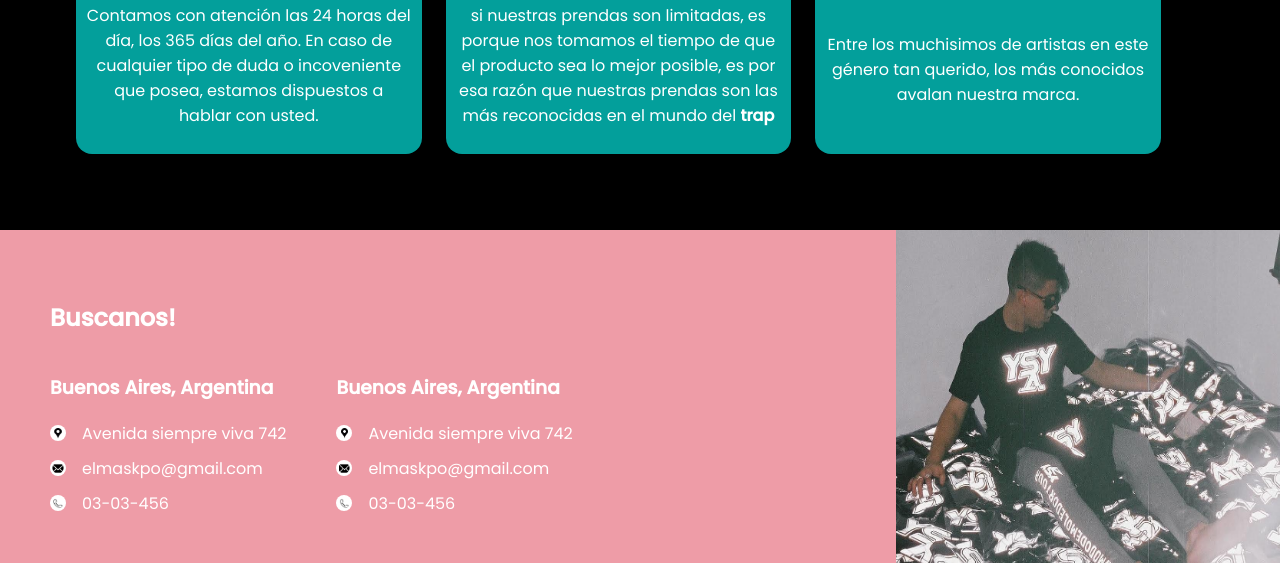
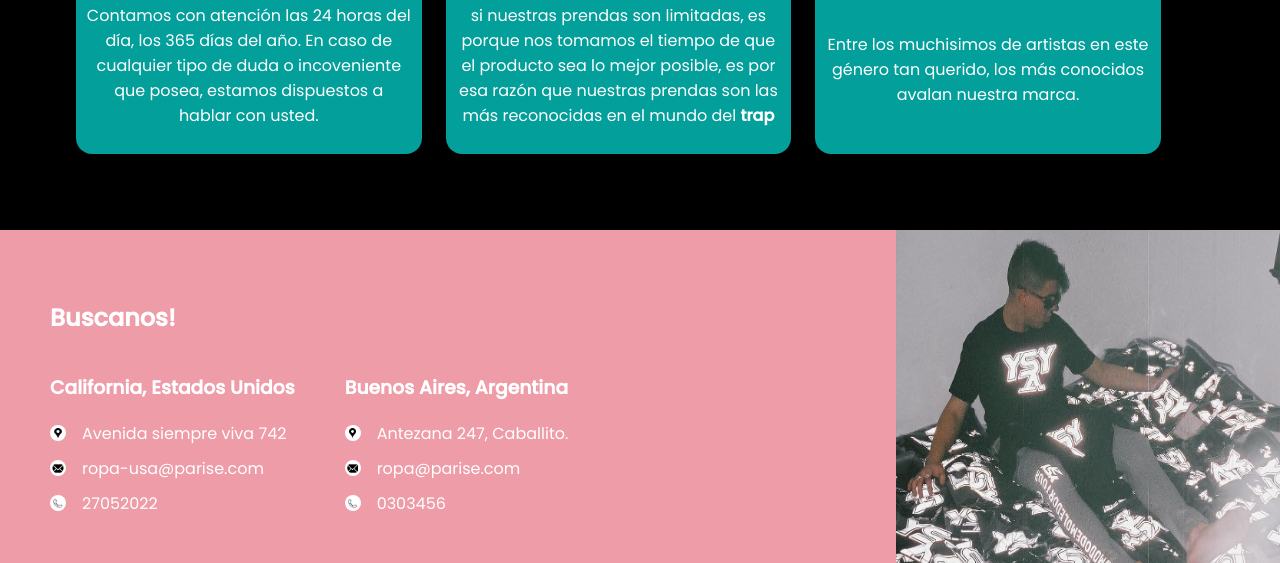
Before and after one commit to elianparise/landing-page-nucba, a plain HTML site: page index.html in a window 1280 px wide. Shown: the part 1634-2197 px from the top of the page. Drawn offline with Linux system fonts and the light colour scheme.

Commit message:
info changed in contact cards

```diff
--- a/index.html
+++ b/index.html
@@ -73,33 +73,33 @@
             <div class="contact-info">
               <div class="card-container">
                 <div class="info-card">
-                  <h3>Buenos Aires, Argentina</h3>
+                  <h3>California, Estados Unidos</h3>
                     <div class="card-line">
                       <img src="/images/location-icon.png" alt="icono de localización">
                       <div>Avenida siempre viva 742</div>
                     </div>
                     <div class="card-line">
                       <img src="/images/email-icon.png" alt="icono de email">
-                      <div>elmaskpo@gmail.com</div>
+                      <div>ropa-usa@parise.com</div>
                     </div>
                     <div class="card-line">
                       <img src="/images/phone-icon.png" alt="icono de telefono">
-                      <div>03-03-456</div>
+                      <div>27052022</div>
                     </div>
                 </div>
                 <div class="info-card">
                   <h3>Buenos Aires, Argentina</h3>
                     <div class="card-line">
                       <img src="/images/location-icon.png" alt="icono de localización">
-                      <div>Avenida siempre viva 742</div>
+                      <div>Antezana 247, Caballito.</div>
                     </div>
                     <div class="card-line">
                       <img src="/images/email-icon.png" alt="icono de email">
-                      <div>elmaskpo@gmail.com</div>
+                      <div>ropa@parise.com</div>
                     </div>
                     <div class="card-line">
                       <img src="/images/phone-icon.png" alt="icono de telefono">
-                      <div>03-03-456</div>
+                      <div>0303456</div>
                     </div>
                 </div>
               </div>
```
